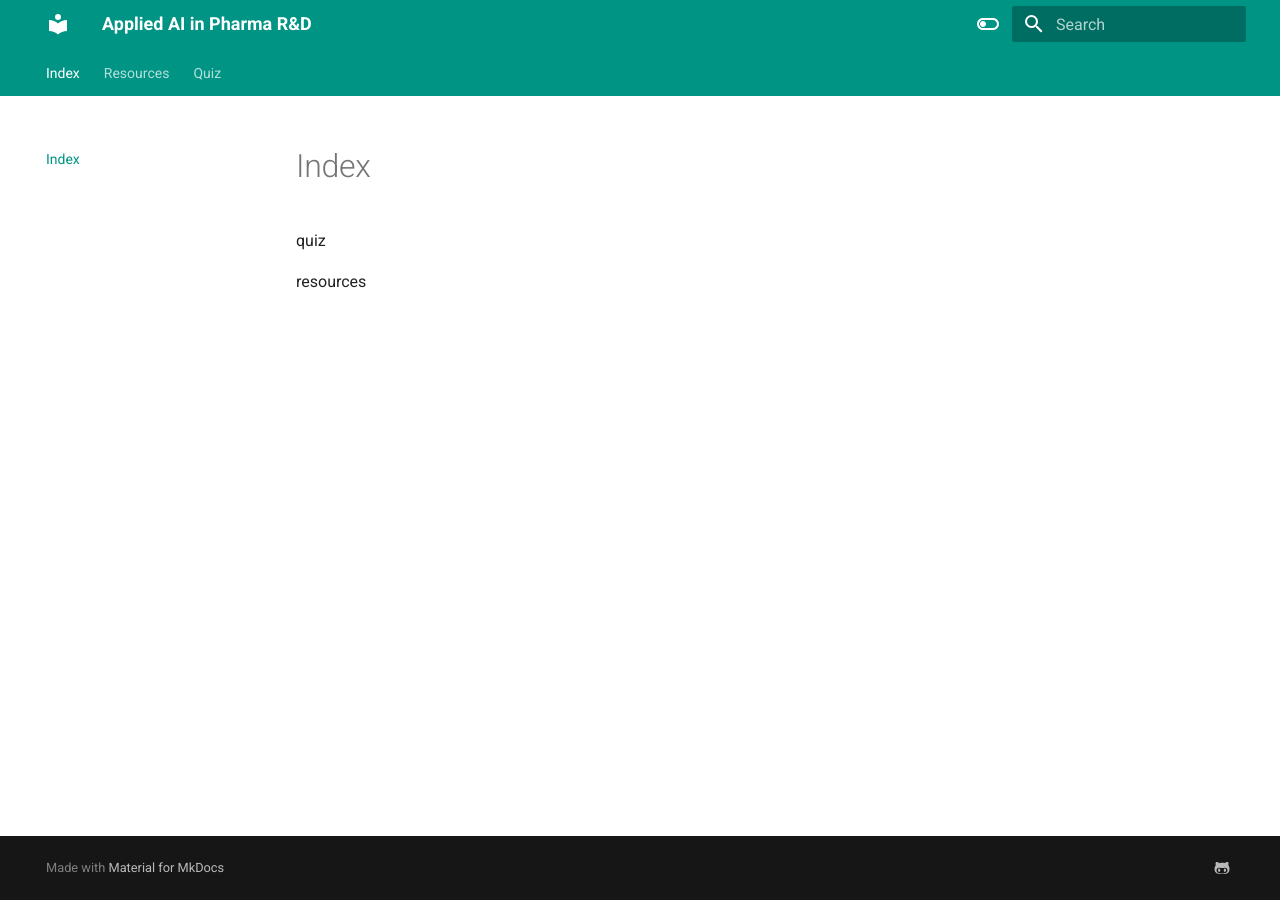
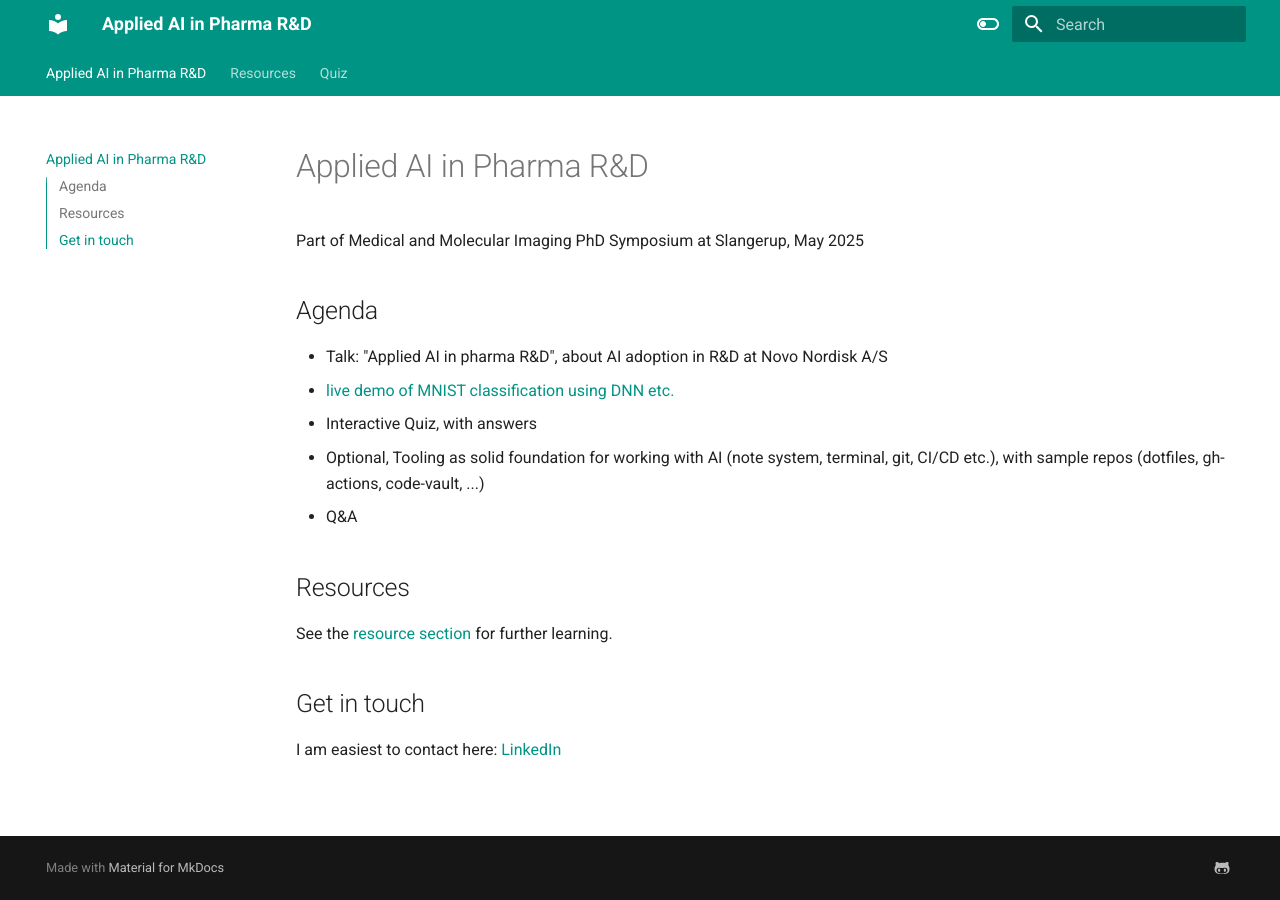
Before and after one commit to TheNewThinkTank-gh-pages/applied-ai-in-pharma-research, an MkDocs documentation site: the page built from docs/index.md, in a window 1280 px wide. Built offline with MkDocs 1.6.1 and Material for MkDocs 9.7.7, drawn with Linux system fonts in a browser that asks for light colours.

Commit message:
docs: update index

```diff
--- a/docs/index.md
+++ b/docs/index.md
@@ -1,5 +1,19 @@
-# Index
+# Applied AI in Pharma R&D
 
-quiz
+Part of Medical and Molecular Imaging PhD Symposium at Slangerup, May 2025
 
-resources
+## Agenda
+
+- Talk: "Applied AI in pharma R&D", about AI adoption in R&D at Novo Nordisk A/S
+- [live demo of MNIST classification using DNN etc.](https://github.com/TheNewThinkTank-AI/mnist-classifier)
+- Interactive Quiz, with answers
+- Optional, Tooling as solid foundation for working with AI (note system, terminal, git, CI/CD etc.), with sample repos (dotfiles, gh-actions, code-vault, ...)
+- Q&A
+
+## Resources
+
+See the [resource section](./docs/resources.md) for further learning.
+
+## Get in touch
+
+I am easiest to contact here: [LinkedIn](https://www.linkedin.com/in/gustav-collin-rasmussen/)
```
Also changed, not shown: docs/Resources/resources.md (renamed from docs/resources.md).
